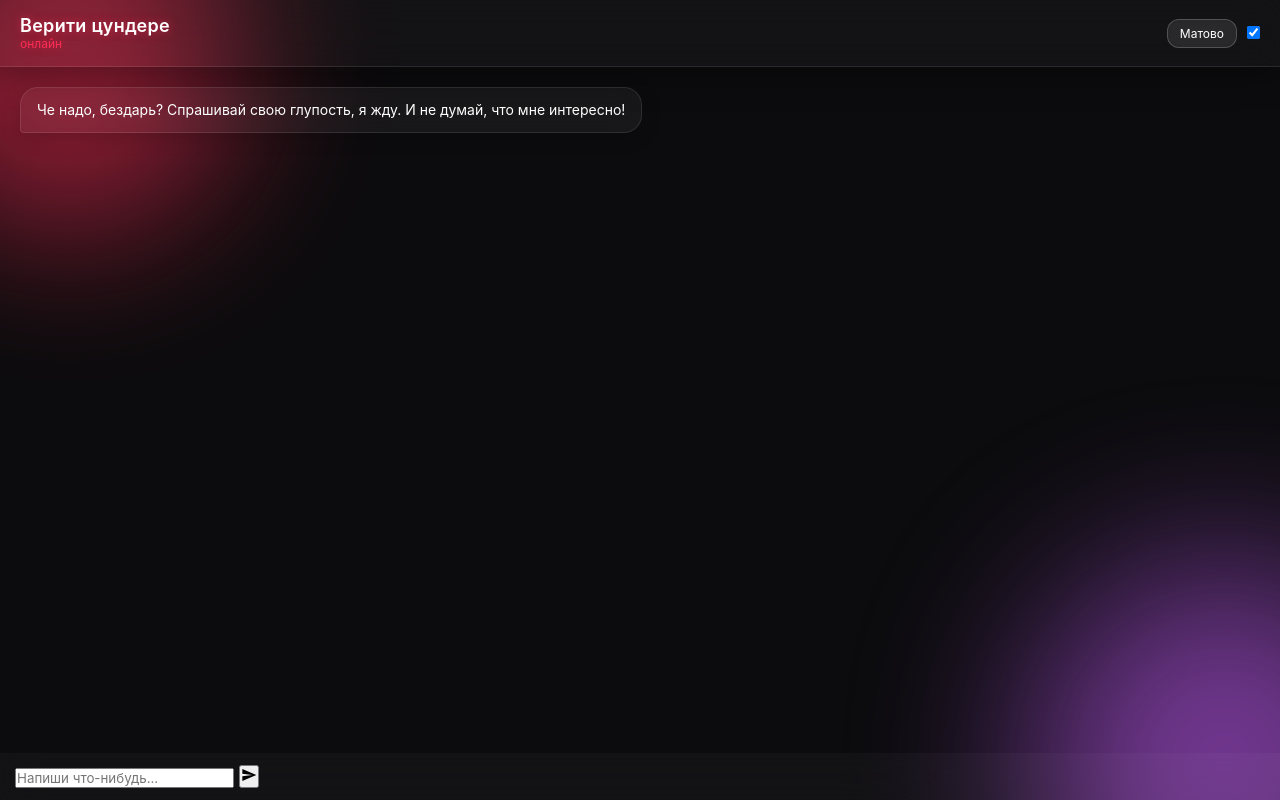
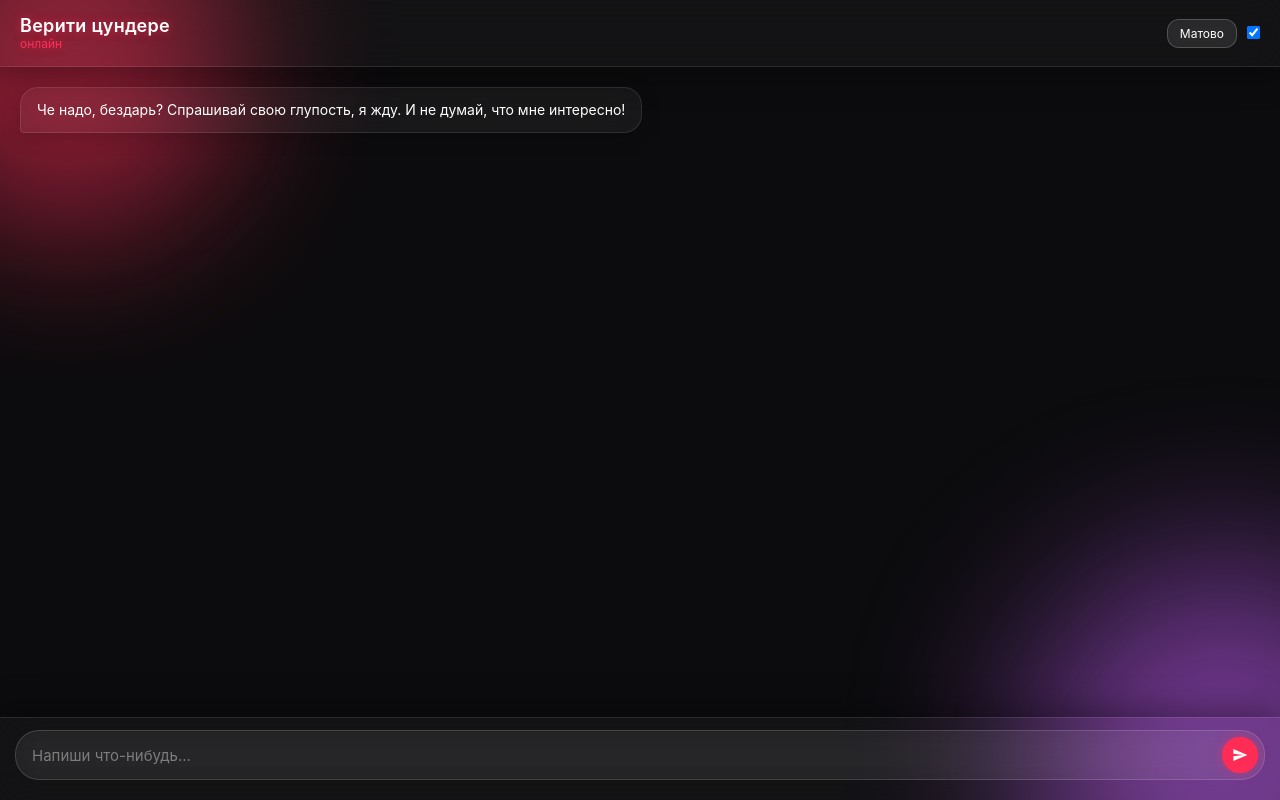
Before and after one commit to mihail546/veriti_cundere-site, a Flask app: page / in a window 1280 px wide. Run offline with Flask 3, Linux system fonts and the light colour scheme.

Commit message:
Update style.css

```diff
--- a/static/style.css
+++ b/static/style.css
@@ -10,6 +10,7 @@
     margin: 0;
     padding: 0;
     font-family: -apple-system, BlinkMacSystemFont, "Segoe UI", Roboto, Helvetica, Arial, sans-serif;
+    -webkit-tap-highlight-color: transparent;
 }
 
 html, body {
@@ -127,6 +128,7 @@ body::after {
     display: flex;
     flex-direction: column;
     gap: 12px;
+    padding-bottom: 90px;
 }
 
 /* Сообщения (жидкое стекло) */
@@ -165,9 +167,67 @@ body::after {
     color: #aaa;
 }
 
-/* Панель ввода внизу */
+/* =========================================
+   ПАНЕЛЬ ВВОДА И СТЕКЛО (ДОПИСАННЫЙ БЛОК)
+   ========================================= */
+
 #input-panel {
-    padding: 12px 15px;
+    position: fixed;
+    bottom: 0;
+    left: 0;
+    width: 100%;
+    padding: 12px 15px 20px 15px;
     background: rgba(255, 255, 255, 0.03);
     backdrop-filter: blur(20px);
     -webkit-backdrop-filter: blur(20px);
+    border-top: 0.5px solid rgba(255, 255, 255, 0.1);
+    box-shadow: 0 -8px 32px 0 rgba(0, 0, 0, 0.37);
+    z-index: 10;
+}
+
+#input-panel.input-hidden {
+    display: none !important;
+}
+
+/* Капсула инпута */
+.input-container {
+    display: flex;
+    align-items: center;
+    width: 100%;
+    background: rgba(255, 255, 255, 0.06);
+    border: 0.5px solid rgba(255, 255, 255, 0.15);
+    border-radius: 24px;
+    padding: 6px 6px 6px 16px;
+    backdrop-filter: blur(15px);
+    -webkit-backdrop-filter: blur(15px);
+}
+
+/* Само текстовое поле */
+#user-input {
+    flex: 1;
+    background: transparent !important;
+    border: none;
+    outline: none;
+    color: #fff;
+    font-size: 15px;
+}
+
+#user-input::placeholder {
+    color: rgba(255, 255, 255, 0.4);
+}
+
+/* Кнопка отправки */
+#send-btn {
+    background: var(--neon-pink);
+    border: none;
+    width: 36px;
+    height: 36px;
+    border-radius: 50%;
+    display: flex;
+    align-items: center;
+    justify-content: center;
+    color: #fff;
+    cursor: pointer;
+    box-shadow: 0 0 10px rgba(255, 45, 85, 0.5);
+    transition: transform 0.2s;
+}
```
